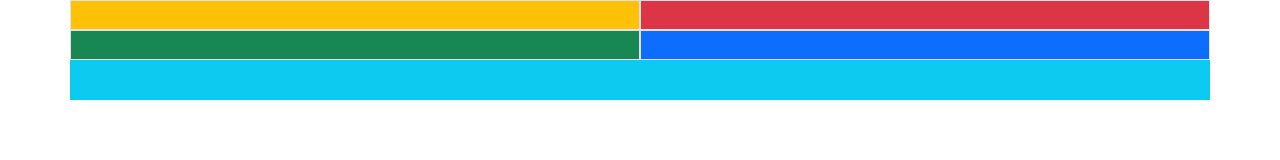
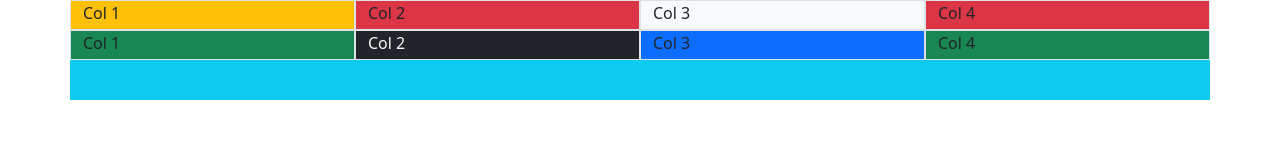
Before and after one commit to hoodaddeveloper/Bootstrap-Sandbox, a plain HTML site: page tutorial-4/index.html in a window 1280 px wide. Drawn offline with nearby package versions, Linux system fonts and the light colour scheme.

Commit message:
created rows and cols

```diff
--- a/tutorial-4/index.html
+++ b/tutorial-4/index.html
@@ -16,12 +16,16 @@
 
   <div style="height:100px;" class="container bg-info">
     <div style="height:30px;" class="row">
-      <div style="height:30px;" class="col bg-warning border"></div>
-      <div style="height:30px;" class="col bg-danger border"></div>
+      <div style="height:30px;" class="col bg-warning border">Col 1</div>
+      <div style="height:30px;" class="col bg-danger border">Col 2</div>
+      <div style="height:30px;" class="col bg-light border">Col 3</div>
+      <div style="height:30px;" class="col bg-danger border">Col 4</div>
     </div>
     <div style="height:30px;" class="row">
-      <div style="height:30px;" class="col bg-success border"></div>
-      <div style="height:30px;" class="col bg-primary border"></div>
+      <div style="height:30px;" class="col bg-success border">Col 1</div>
+      <div style="height:30px;" class="col bg-dark border text-light">Col 2</div>
+      <div style="height:30px;" class="col bg-primary border">Col 3</div>
+      <div style="height:30px;" class="col bg-success border">Col 4</div>
     </div>
   </div>
 
```
